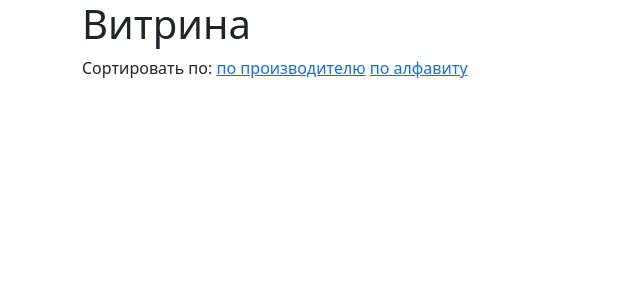
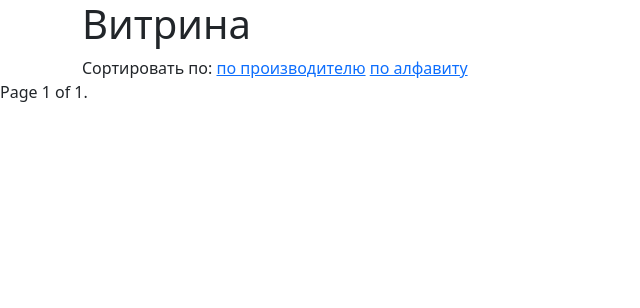
Before and after one commit to Storsky/mobile_shop, a Django app: page /catalog in a window 1280 px wide. Shown: the top 308 px of the page, without its empty margins (0-640 px from the left). Run offline with Django 4.2, Linux system fonts and the light colour scheme; data that the repository does not hold is empty; some libraries are stand-ins or nearby versions.

Commit message:
pagination on the main page && django auth

```diff
--- a/mobile_shop/mobile_shop/urls.py
+++ b/mobile_shop/mobile_shop/urls.py
@@ -18,5 +18,6 @@ from django.urls import path, include
 
 urlpatterns = [
     path('admin/', admin.site.urls),
-    path('', include('phones.urls'))
+    path('', include('phones.urls')),
+    path('accounts/', include("django.contrib.auth.urls"))
 ]
--- a/mobile_shop/phones/templates/phones.html
+++ b/mobile_shop/phones/templates/phones.html
@@ -26,4 +26,21 @@
       {% endfor %}
     </div>
   </div>
+  <div class="pagination">
+    <span class="step-links">
+        {% if phones.has_previous %}
+            <a href="?page=1">&laquo; first</a>
+            <a href="?page={{ phones.previous_page_number }}">previous</a>
+        {% endif %}
+
+        <span class="current">
+            Page {{ phones.number }} of {{ phones.paginator.num_pages }}.
+        </span>
+
+        {% if phones.has_next %}
+            <a href="?page={{ phones.next_page_number }}">next</a>
+            <a href="?page={{ phones.paginator.num_pages }}">last &raquo;</a>
+        {% endif %}
+    </span>
+</div>
 {% endblock %}
--- a/mobile_shop/phones/views.py
+++ b/mobile_shop/phones/views.py
@@ -1,5 +1,7 @@
 from django.shortcuts import render, redirect
 from .models import Model_id
+from django.core.paginator import Paginator
+
 def index(request):
     return redirect('catalog')
 
@@ -13,7 +15,12 @@ def show_products(request):
         phones = Model_id.objects.order_by('name')
     else:
         phones = Model_id.objects.all()
-    context = {'phones': phones}
+
+    paginator = Paginator(phones, 2)
+    page_number = request.GET.get('page')
+    page_obj = paginator.get_page(page_number)
+    context = {'phones': page_obj}
+
     return render(request, template, context)
 
 def show_login_page(request):
--- a/mobile_shop/phones/templates/login.html
+++ b/mobile_shop/templates/registration/login.html
@@ -6,7 +6,7 @@
     <meta http-equiv="X-UA-Compatible" content="IE=edge">
     <meta name="viewport" content="width=device-width, initial-scale=1.0">
     <title>Login||Sign-up</title>
-    <link href={% static 'phones/stylesheets/login.css' %} rel="stylesheet" type="text/css">
+    <link href={% static 'css\login.css' %} rel="stylesheet" type="text/css">
 </head>
 <body>
     <br>
```
Also changed, not shown: mobile_shop/mobile_shop/settings.py (+8 -1 lines), mobile_shop/static/css/login.css (renamed from mobile_shop/phones/static/phones/stylesheets/login.css).
